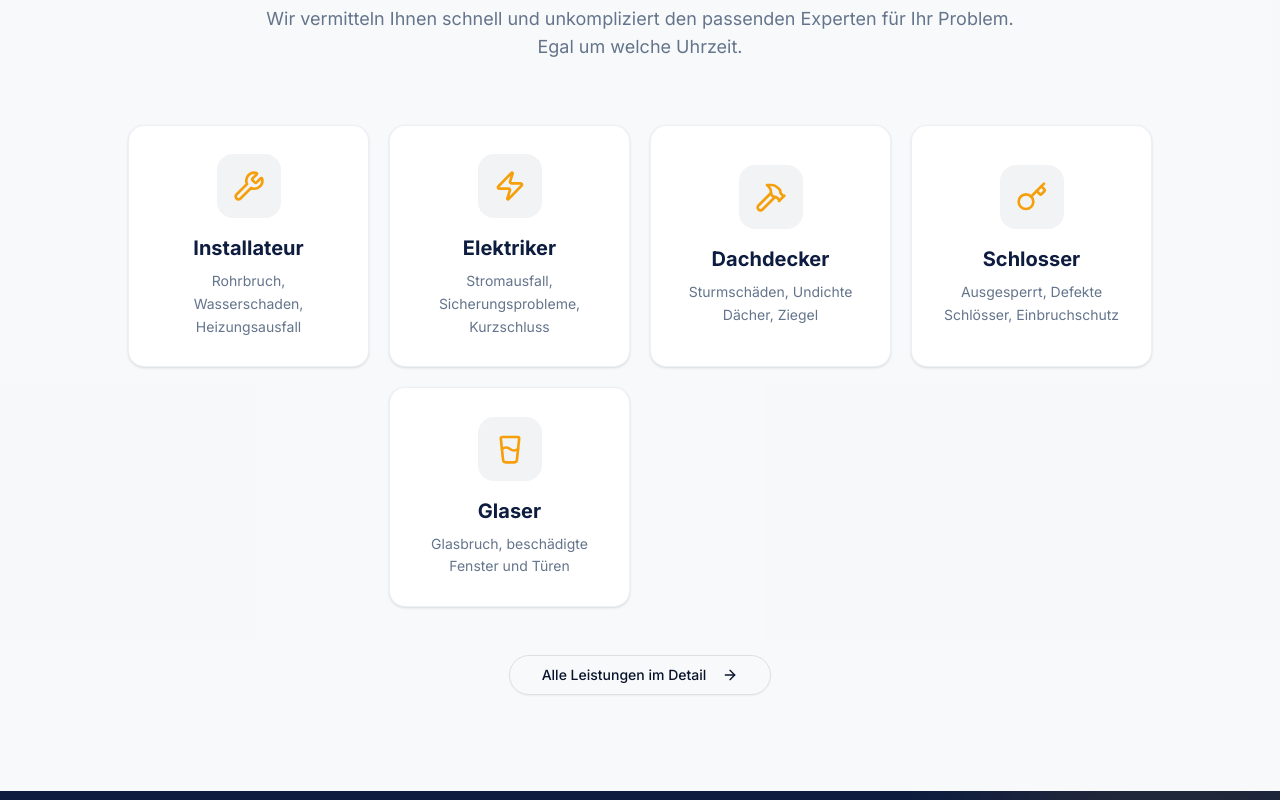
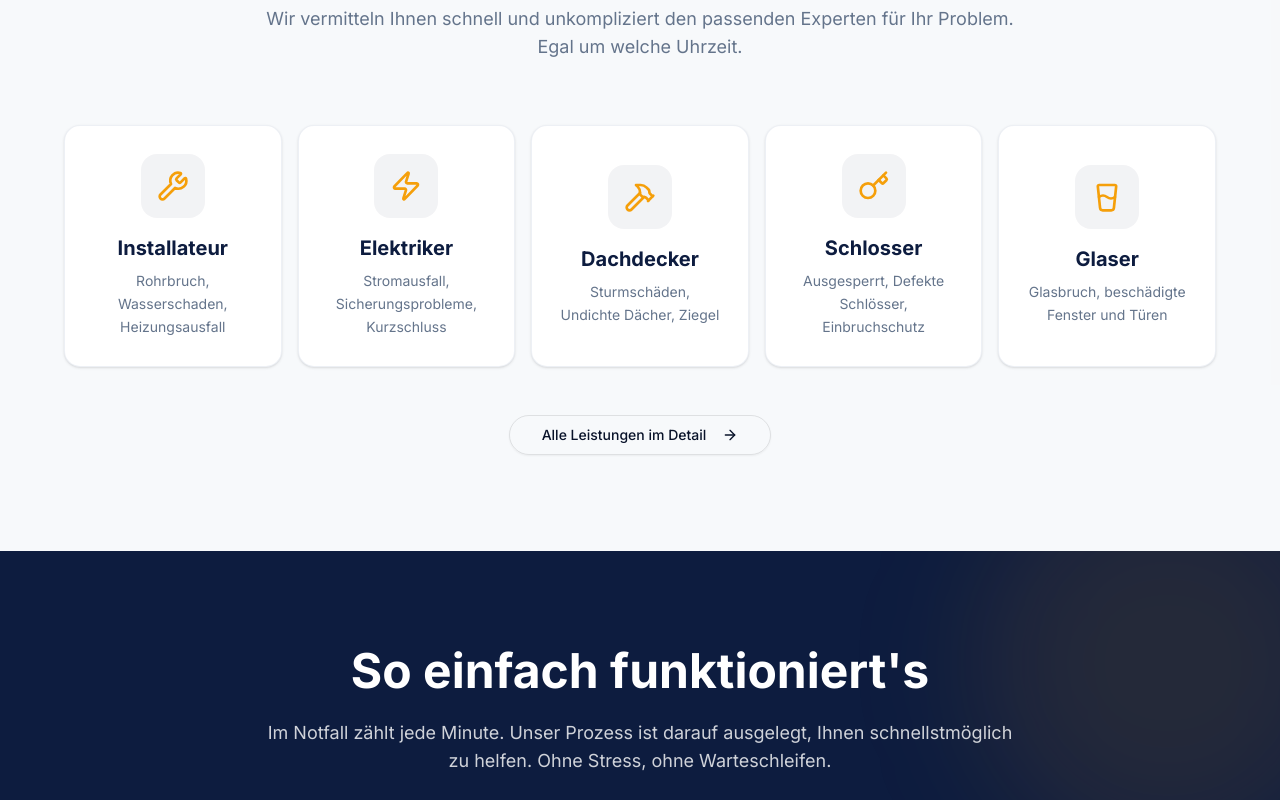
Before and after one commit to tufan8877/Notprofi24, a React (Vite) app: page / in a window 1280 px wide. Shown: the part 1140-1940 px from the top of the page. Built offline with nearby package versions, Linux system fonts and the light colour scheme.

Commit message:
Show five service cards in one row on tablet and desktop

```diff
--- a/src/pages/Home.tsx
+++ b/src/pages/Home.tsx
@@ -143,7 +143,7 @@ export default function Home() {
           </div>
 
           <motion.div
-            className="grid grid-cols-2 lg:grid-cols-4 gap-3 sm:gap-5 max-w-5xl mx-auto"
+            className="grid grid-cols-2 md:grid-cols-5 gap-3 sm:gap-4 max-w-6xl mx-auto"
             variants={staggerContainer}
             initial="initial"
             whileInView="animate"
@@ -154,7 +154,7 @@ export default function Home() {
                 key={index}
                 variants={fadeIn}
                 className={services.length % 2 === 1 && index === services.length - 1
-                  ? "col-span-2 flex justify-center lg:col-span-1 lg:col-start-2"
+                  ? "col-span-2 flex justify-center md:col-span-1 md:col-start-auto"
                   : ""}
               >
                 <Link href={service.href} className="h-full block w-full max-w-none">
```
